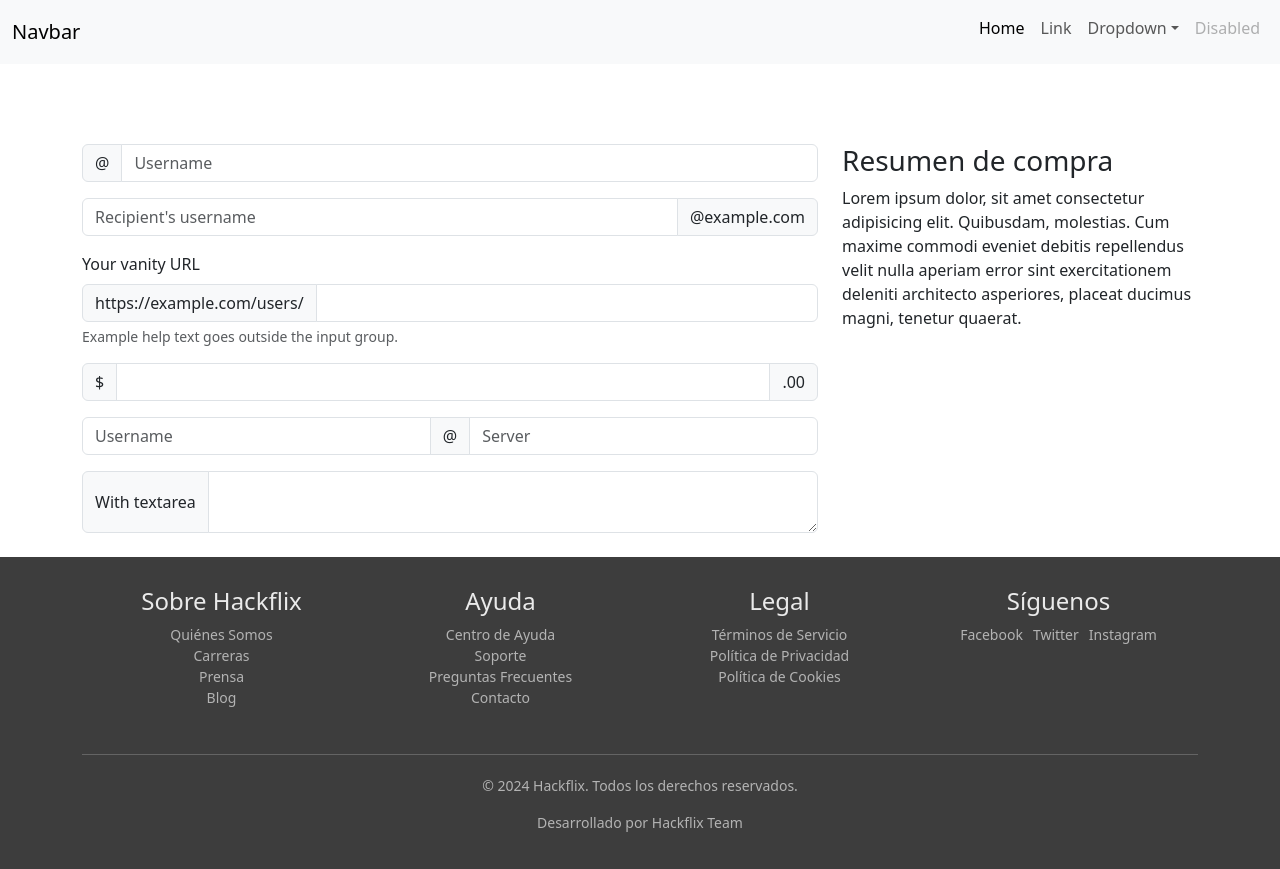
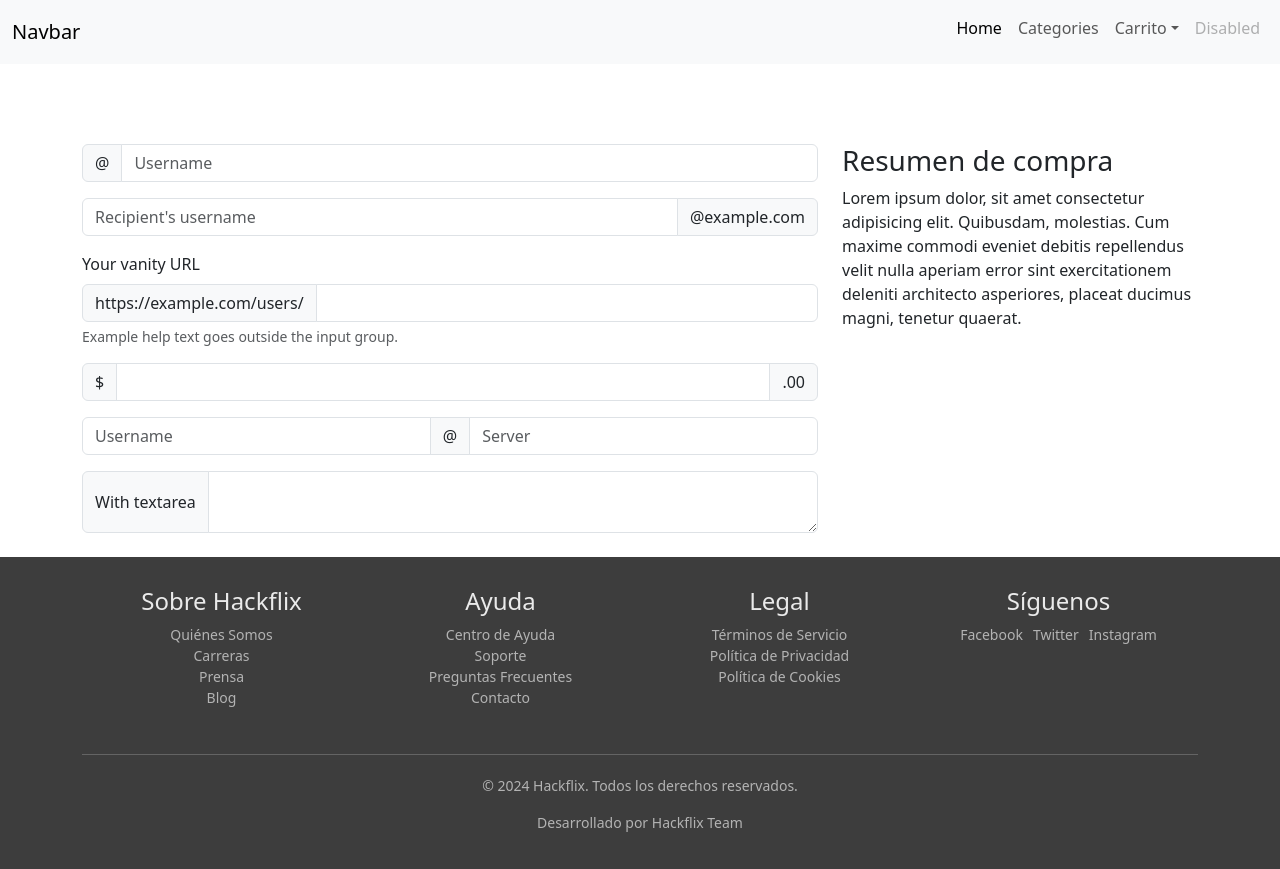
Before and after one commit to DemianVille/ProyectoFinDeAnio-Front-End, a React (Vite) app: page /cart in a window 1280 px wide. Built offline with nearby package versions, Linux system fonts and the light colour scheme.

Commit message:
Navbar subtitulos

```diff
--- a/src/components/NavBar.jsx
+++ b/src/components/NavBar.jsx
@@ -39,7 +39,7 @@ export default function NavBar() {
                 </li>
                 <li className="nav-item">
                   <a className="nav-link" href="#">
-                    Link
+                    Categories
                   </a>
                 </li>
                 <li className="nav-item dropdown" ref={dropdownRef}>
@@ -50,19 +50,19 @@ export default function NavBar() {
                     onClick={handleDropdownToggle}
                     aria-expanded={isDropdownOpen}
                   >
-                    Dropdown
+                    Carrito
                   </a>
                   <ul
                     className={`dropdown-menu${isDropdownOpen ? " show" : ""}`}
                   >
                     <li>
                       <a className="dropdown-item" href="#">
-                        Action
+                        Iniciar sesion
                       </a>
                     </li>
                     <li>
                       <a className="dropdown-item" href="#">
-                        Another action
+                        Registro
                       </a>
                     </li>
                     <li>
@@ -70,7 +70,7 @@ export default function NavBar() {
                     </li>
                     <li>
                       <a className="dropdown-item" href="#">
-                        Something else here
+                        Sobre nosotros
                       </a>
                     </li>
                   </ul>
--- a/src/components/NavBarHome.jsx
+++ b/src/components/NavBarHome.jsx
@@ -44,12 +44,12 @@ export default function NavBarHome() {
               <ul class="navbar-nav mb-2">
                 <li class="nav-item">
                   <a class="nav-link active" aria-current="page" href="#">
-                    Home
+                    Iniciar Sesion
                   </a>
                 </li>
                 <li class="nav-item">
                   <a class="nav-link" href="">
-                    Link
+                    Registrarse
                   </a>
                 </li>
                 <li className="nav-item dropdown" ref={dropdownRef}>
@@ -60,19 +60,19 @@ export default function NavBarHome() {
                     onClick={handleDropdownToggle}
                     aria-expanded={isDropdownOpen}
                   >
-                    Dropdown
+
                   </a>
                   <ul
                     className={`dropdown-menu${isDropdownOpen ? " show" : ""}`}
                   >
                     <li>
                       <a className="dropdown-item" href="#">
-                        Action
+                        Politica de Privacidad
                       </a>
                     </li>
                     <li>
                       <a className="dropdown-item" href="#">
-                        Another action
+
                       </a>
                     </li>
                     <li>
@@ -80,14 +80,14 @@ export default function NavBarHome() {
                     </li>
                     <li>
                       <a className="dropdown-item" href="#">
-                        Something else here
+                        Politica de cancelacion
                       </a>
                     </li>
                   </ul>
                 </li>
                 <li class="nav-item">
                   <a class="nav-link disabled" aria-disabled="true">
-                    Disabled
+                    Carrito
                   </a>
                 </li>
               </ul>
```
